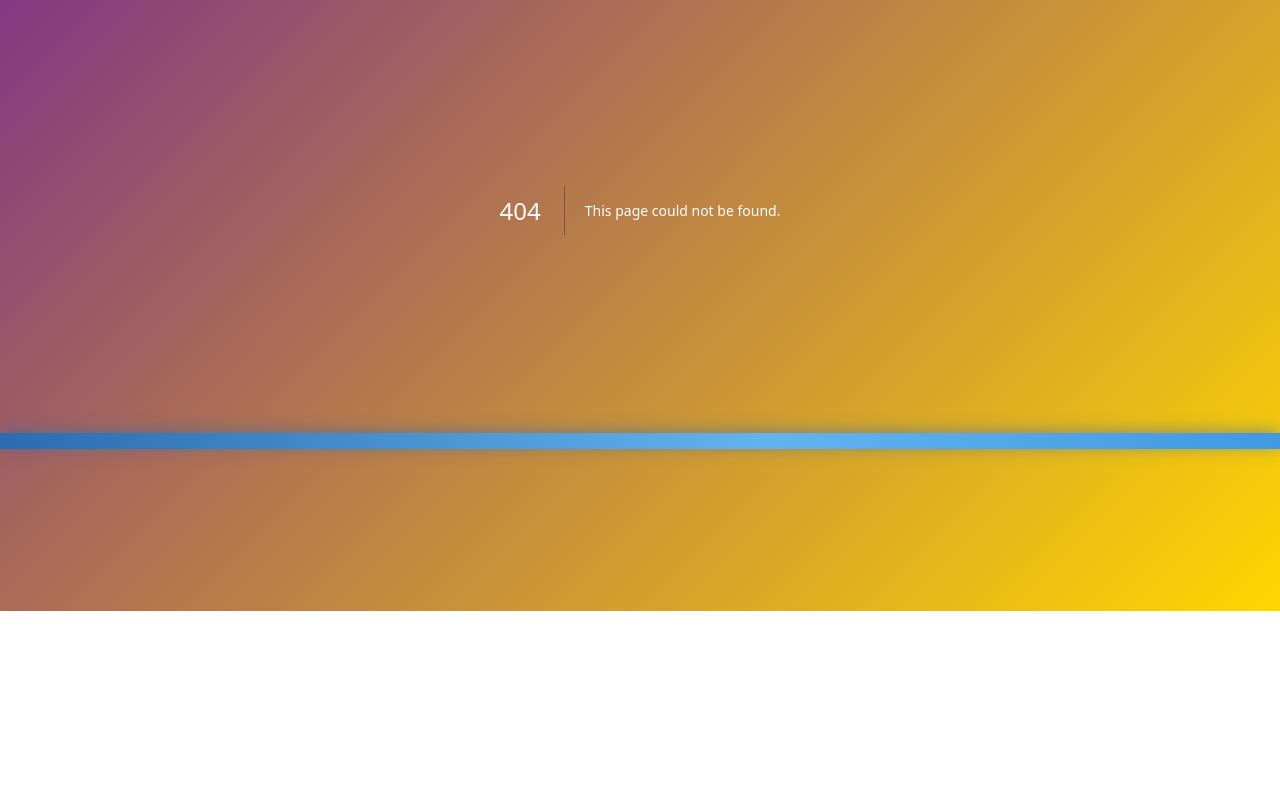
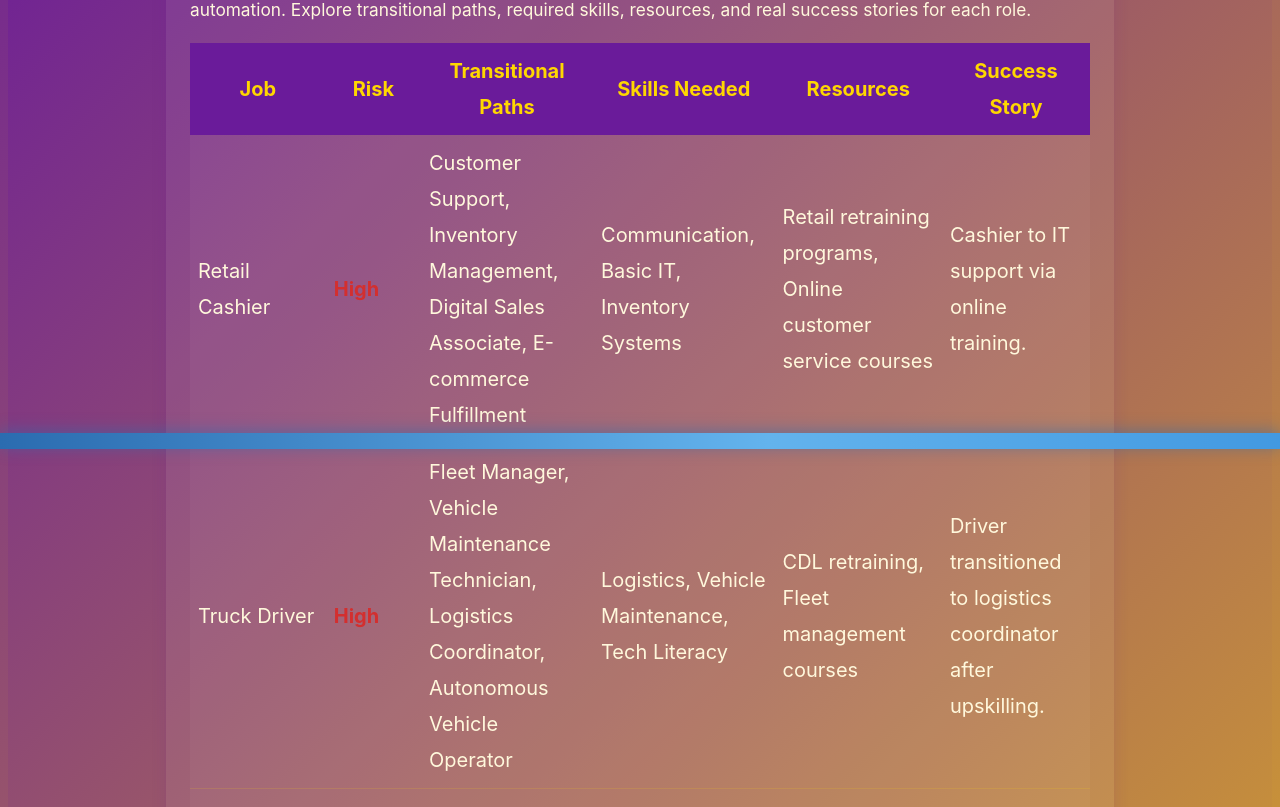
Before and after one commit to Shellzonit/auralis-sanctuary-, a Next.js app: page /transitional-paths in a window 1280 px wide. Before the commit this address had no page. Shown: the part 351-1158 px from the top of the page. Before the commit the page ends 962 px from the top, so only its background shows below. Built offline with nearby package versions, Linux system fonts and the light colour scheme.

Commit message:
Add Transitional Paths page: career moves, skills, resources, and guidance for at-risk jobs

```diff
--- /dev/null
+++ b/app/transitional-paths/page.tsx
@@ -0,0 +1,101 @@
+"use client";
+import React from "react";
+
+const TRANSITIONAL_PATHS = [
+  {
+    job: "Retail Cashier",
+    risk: "High",
+    paths: ["Customer Support", "Inventory Management", "Digital Sales Associate", "E-commerce Fulfillment"],
+    skills: ["Communication", "Basic IT", "Inventory Systems"],
+    resources: ["Retail retraining programs", "Online customer service courses"],
+    story: "Cashier to IT support via online training."
+  },
+  {
+    job: "Truck Driver",
+    risk: "High",
+    paths: ["Fleet Manager", "Vehicle Maintenance Technician", "Logistics Coordinator", "Autonomous Vehicle Operator"],
+    skills: ["Logistics", "Vehicle Maintenance", "Tech Literacy"],
+    resources: ["CDL retraining", "Fleet management courses"],
+    story: "Driver transitioned to logistics coordinator after upskilling."
+  },
+  {
+    job: "Bank Teller",
+    risk: "Medium",
+    paths: ["Financial Advisor", "Customer Relationship Manager", "Digital Banking Specialist", "Compliance Analyst"],
+    skills: ["Finance", "Customer Service", "Digital Tools"],
+    resources: ["Finance upskilling", "Digital banking courses"],
+    story: "Teller became a financial advisor through certification."
+  },
+  {
+    job: "Factory Worker",
+    risk: "High",
+    paths: ["Machine Operator", "Robot Technician", "Quality Assurance", "Maintenance Specialist"],
+    skills: ["Technical Skills", "Quality Control", "Machine Maintenance"],
+    resources: ["Manufacturing retraining", "Technical college programs"],
+    story: "Worker retrained as a robot technician."
+  },
+  {
+    job: "Customer Service Rep",
+    risk: "Medium",
+    paths: ["Chatbot Trainer", "Escalation Specialist", "Customer Experience Analyst", "Tech Support"],
+    skills: ["Communication", "AI Tools", "Problem Solving"],
+    resources: ["Customer service upskilling", "AI chatbot training"],
+    story: "Rep became a chatbot trainer after online course."
+  },
+  {
+    job: "Hotel Receptionist",
+    risk: "Medium",
+    paths: ["Guest Experience Coordinator", "Event Planner", "Hospitality Tech Support", "Concierge"],
+    skills: ["Event Planning", "Tech Literacy", "Guest Relations"],
+    resources: ["Hospitality retraining", "Event planning courses"],
+    story: "Receptionist moved to event planning."
+  }
+];
+
+export default function TransitionalPathsPage() {
+  return (
+    <main style={{ minHeight: "100vh", background: "linear-gradient(135deg, #6a1b9a 0%, #ffd700 100%)", fontFamily: "Inter, Arial, sans-serif", display: "flex", flexDirection: "column", alignItems: "center", padding: "0 1rem" }}>
+      <h1 style={{ fontSize: "2.2rem", fontWeight: 800, color: "#ffd700", margin: "32px 0 16px 0", textShadow: "0 2px 16px #6a1b9a" }}>
+        Transitional Paths for At-Risk Jobs
+      </h1>
+      <section style={{ maxWidth: 900, background: "rgba(255,255,255,0.07)", borderRadius: 16, padding: 24, boxShadow: "0 2px 16px #6a1b9a22", marginBottom: 32 }}>
+        <p style={{ color: "#fff8dc", fontSize: "1.08rem", marginBottom: 18 }}>
+          This page lists practical career moves and upskilling options for workers whose jobs are at risk due to AI and automation. Explore transitional paths, required skills, resources, and real success stories for each role.
+        </p>
+        <table style={{ width: "100%", borderCollapse: "collapse", background: "rgba(255,255,255,0.03)", borderRadius: 12 }}>
+          <thead>
+            <tr style={{ background: "#6a1b9a" }}>
+              <th style={{ color: "#ffd700", padding: "10px 8px" }}>Job</th>
+              <th style={{ color: "#ffd700", padding: "10px 8px" }}>Risk</th>
+              <th style={{ color: "#ffd700", padding: "10px 8px" }}>Transitional Paths</th>
+              <th style={{ color: "#ffd700", padding: "10px 8px" }}>Skills Needed</th>
+              <th style={{ color: "#ffd700", padding: "10px 8px" }}>Resources</th>
+              <th style={{ color: "#ffd700", padding: "10px 8px" }}>Success Story</th>
+            </tr>
+          </thead>
+          <tbody>
+            {TRANSITIONAL_PATHS.map((item) => (
+              <tr key={item.job} style={{ borderBottom: "1px solid #ffd70022" }}>
+                <td style={{ color: "#fff8dc", padding: "10px 8px" }}>{item.job}</td>
+                <td style={{ color: item.risk === "High" ? "#d32f2f" : "#fbc02d", fontWeight: 700, padding: "10px 8px" }}>{item.risk}</td>
+                <td style={{ color: "#fff8dc", padding: "10px 8px" }}>{item.paths.join(", ")}</td>
+                <td style={{ color: "#fff8dc", padding: "10px 8px" }}>{item.skills.join(", ")}</td>
+                <td style={{ color: "#fff8dc", padding: "10px 8px" }}>{item.resources.join(", ")}</td>
+                <td style={{ color: "#fff8dc", padding: "10px 8px" }}>{item.story}</td>
+              </tr>
+            ))}
+          </tbody>
+        </table>
+      </section>
+      <section style={{ maxWidth: 900, marginBottom: 24, background: "rgba(255,255,255,0.10)", borderRadius: 12, padding: 18, boxShadow: "0 2px 8px #6a1b9a22" }}>
+        <h2 style={{ color: "#ffd700", fontSize: "1.2rem", marginBottom: 8 }}>Guidance & Resources</h2>
+        <ul style={{ color: "#fff8dc", fontSize: "1rem" }}>
+          <li>Explore online courses for upskilling (Coursera, Udemy, LinkedIn Learning)</li>
+          <li>Check local retraining programs and government support</li>
+          <li>Connect with career counselors for personalized advice</li>
+          <li>Read success stories for inspiration and ideas</li>
+        </ul>
+      </section>
+    </main>
+  );
+}
```
